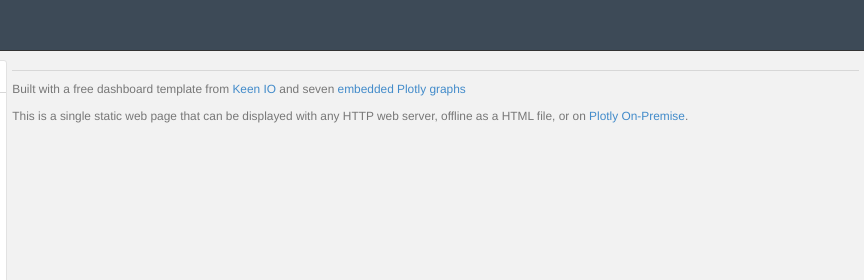
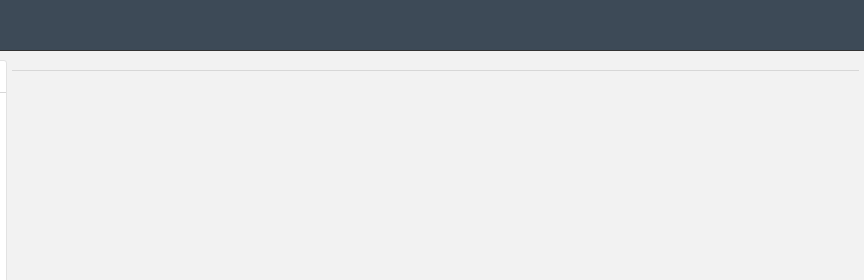
Before and after one commit to clslesnick/ExampleHealthDashboard, a plain HTML site: page index.html in a window 1280 px wide. Shown: the top 280 px of the page, 416-1280 px from the left. Drawn offline with Linux system fonts and the light colour scheme.

Commit message:
trying again

```diff
--- a/index.html
+++ b/index.html
@@ -166,12 +166,12 @@
 
     <hr>
 
-    <p class="small text-muted">
+<!--     <p class="small text-muted">
       Built with a free dashboard template from <a href="http://keen.github.io/dashboards/">Keen IO</a> and seven <a href="https://plot.ly/python/embedding-plotly-graphs-in-HTML/">embedded Plotly graphs</a>
     </p>
     <p class="small text-muted">
     This is a single static web page that can be displayed with any HTTP web server, offline as a HTML file, or on <a href="https://plot.ly/product/enterprise/">Plotly On-Premise</a>.
-    </p>
+    </p> -->
 
   </div>
 
```
